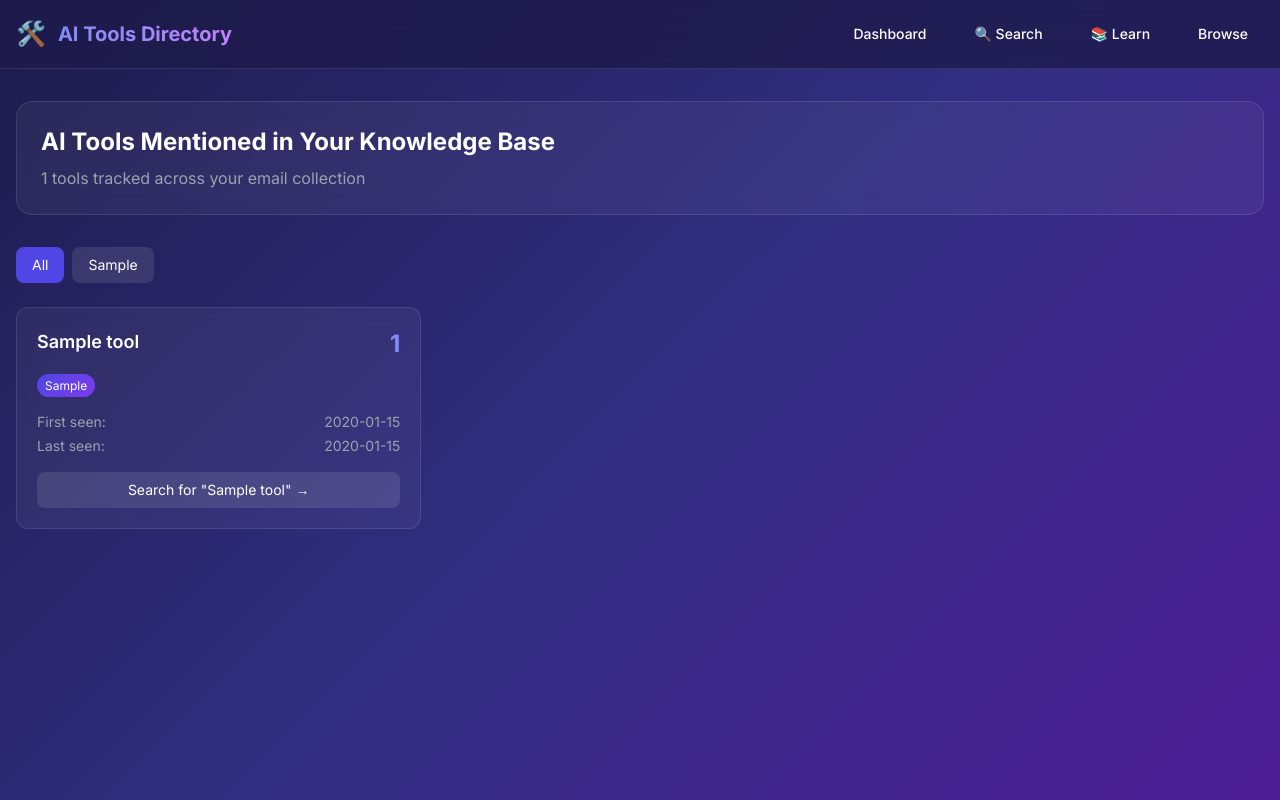
After one commit to bobfine/ai-knowledge-base, a Flask app: page /tools in a window 1280 px wide. The commit adds this page. Run offline with Flask 3, Linux system fonts and the light colour scheme; tables that the repository leaves empty hold one stand-in row (values such as "Sample post"); some libraries are stand-ins or nearby versions.

Commit message:
Add Tools directory page with filters and search

```diff
--- a/app.py
+++ b/app.py
@@ -73,6 +73,12 @@ def learn_page():
     return render_template('learn.html')
 
 
+@app.route('/tools')
+def tools_page():
+    """Tools directory page."""
+    return render_template('tools.html')
+
+
 @app.route('/browse')
 def browse():
     """Original email browser view."""
--- a/templates/dashboard.html
+++ b/templates/dashboard.html
@@ -211,7 +211,7 @@
                         </div>
                         {% endfor %}
                     </div>
-                    <a href="/api/tools"
+                    <a href="/tools"
                         class="block mt-4 text-center text-sm text-indigo-400 hover:text-indigo-300 transition">
                         View all tools →
                     </a>
@@ -296,7 +296,7 @@
         }
 
         // Generate briefing
-        document.getElementById('generate-briefing').addEventListener('click', async function() {
+        document.getElementById('generate-briefing').addEventListener('click', async function () {
             const btn = this;
             const loading = document.getElementById('briefing-loading');
             const content = document.getElementById('briefing-content');
@@ -323,7 +323,7 @@
         });
 
         // Initialize on page load
-        document.addEventListener('DOMContentLoaded', function() {
+        document.addEventListener('DOMContentLoaded', function () {
             loadTrendChart();
             loadTrendingTopics();
         });
--- /dev/null
+++ b/templates/tools.html
@@ -0,0 +1,167 @@
+<!DOCTYPE html>
+<html lang="en">
+
+<head>
+    <meta charset="UTF-8">
+    <meta name="viewport" content="width=device-width, initial-scale=1.0">
+    <title>AI Tools - AI Knowledge Base</title>
+    <script src="https://cdn.tailwindcss.com"></script>
+    <link href="https://fonts.googleapis.com/css2?family=Inter:wght@400;500;600;700&display=swap" rel="stylesheet">
+    <style>
+        body {
+            font-family: 'Inter', sans-serif;
+        }
+
+        .gradient-bg {
+            background: linear-gradient(135deg, #1e1b4b 0%, #312e81 50%, #4c1d95 100%);
+        }
+
+        .card {
+            background: rgba(255, 255, 255, 0.05);
+            backdrop-filter: blur(10px);
+            border: 1px solid rgba(255, 255, 255, 0.1);
+        }
+
+        .tool-card {
+            transition: all 0.2s;
+        }
+
+        .tool-card:hover {
+            transform: translateY(-2px);
+            border-color: rgba(99, 102, 241, 0.5);
+        }
+
+        .category-badge {
+            background: linear-gradient(135deg, #4f46e5 0%, #7c3aed 100%);
+        }
+    </style>
+</head>
+
+<body class="gradient-bg min-h-screen text-white">
+    <!-- Navigation -->
+    <nav class="sticky top-0 z-50 backdrop-blur-lg bg-indigo-950/80 border-b border-white/10">
+        <div class="max-w-7xl mx-auto px-4 py-4">
+            <div class="flex items-center justify-between">
+                <div class="flex items-center space-x-3">
+                    <span class="text-2xl">🛠️</span>
+                    <h1
+                        class="text-xl font-bold bg-gradient-to-r from-indigo-400 to-purple-400 bg-clip-text text-transparent">
+                        AI Tools Directory
+                    </h1>
+                </div>
+                <div class="flex items-center space-x-4">
+                    <a href="/" class="px-4 py-2 rounded-lg hover:bg-white/10 transition font-medium text-sm">
+                        Dashboard
+                    </a>
+                    <a href="/search" class="px-4 py-2 rounded-lg hover:bg-white/10 transition font-medium text-sm">
+                        🔍 Search
+                    </a>
+                    <a href="/learn" class="px-4 py-2 rounded-lg hover:bg-white/10 transition font-medium text-sm">
+                        📚 Learn
+                    </a>
+                    <a href="/browse" class="px-4 py-2 rounded-lg hover:bg-white/10 transition font-medium text-sm">
+                        Browse
+                    </a>
+                </div>
+            </div>
+        </div>
+    </nav>
+
+    <main class="max-w-7xl mx-auto px-4 py-8">
+        <!-- Summary -->
+        <div class="card rounded-2xl p-6 mb-8">
+            <h2 class="text-2xl font-bold mb-2">AI Tools Mentioned in Your Knowledge Base</h2>
+            <p class="text-gray-400" id="tool-summary">Loading...</p>
+        </div>
+
+        <!-- Category Filter -->
+        <div class="mb-6 flex flex-wrap gap-2" id="category-filters">
+            <button class="filter-btn px-4 py-2 rounded-lg bg-indigo-600 text-sm" data-category="all">All</button>
+        </div>
+
+        <!-- Tools Grid -->
+        <div id="tools-grid" class="grid grid-cols-1 md:grid-cols-2 lg:grid-cols-3 gap-4">
+            <!-- Tools loaded dynamically -->
+        </div>
+    </main>
+
+    <script>
+        let allTools = [];
+        let activeCategory = 'all';
+
+        async function loadTools() {
+            try {
+                const response = await fetch('/api/tools?limit=100');
+                allTools = await response.json();
+
+                document.getElementById('tool-summary').textContent =
+                    `${allTools.length} tools tracked across your email collection`;
+
+                // Build category filters
+                const categories = [...new Set(allTools.map(t => t.category))].filter(Boolean);
+                const filterContainer = document.getElementById('category-filters');
+                categories.forEach(cat => {
+                    const btn = document.createElement('button');
+                    btn.className = 'filter-btn px-4 py-2 rounded-lg bg-white/10 hover:bg-white/20 text-sm transition';
+                    btn.dataset.category = cat;
+                    btn.textContent = cat;
+                    btn.onclick = () => filterByCategory(cat);
+                    filterContainer.appendChild(btn);
+                });
+
+                renderTools(allTools);
+            } catch (error) {
+                console.error('Failed to load tools:', error);
+            }
+        }
+
+        function filterByCategory(category) {
+            activeCategory = category;
+
+            // Update button styles
+            document.querySelectorAll('.filter-btn').forEach(btn => {
+                if (btn.dataset.category === category) {
+                    btn.className = 'filter-btn px-4 py-2 rounded-lg bg-indigo-600 text-sm';
+                } else {
+                    btn.className = 'filter-btn px-4 py-2 rounded-lg bg-white/10 hover:bg-white/20 text-sm transition';
+                }
+            });
+
+            const filtered = category === 'all'
+                ? allTools
+                : allTools.filter(t => t.category === category);
+            renderTools(filtered);
+        }
+
+        function renderTools(tools) {
+            const grid = document.getElementById('tools-grid');
+            grid.innerHTML = tools.map(tool => `
+                <div class="tool-card card rounded-xl p-5">
+                    <div class="flex items-start justify-between mb-3">
+                        <h3 class="font-semibold text-lg">${tool.name}</h3>
+                        <span class="text-2xl font-bold text-indigo-400">${tool.mentions}</span>
+                    </div>
+                    <span class="category-badge text-xs px-2 py-1 rounded-full">${tool.category || 'Other'}</span>
+                    <div class="mt-4 text-sm text-gray-400">
+                        <div class="flex justify-between">
+                            <span>First seen:</span>
+                            <span>${tool.first_seen || 'N/A'}</span>
+                        </div>
+                        <div class="flex justify-between mt-1">
+                            <span>Last seen:</span>
+                            <span>${tool.last_seen || 'N/A'}</span>
+                        </div>
+                    </div>
+                    <a href="/search?q=${encodeURIComponent(tool.name)}"
+                       class="block mt-4 text-center py-2 rounded-lg bg-white/10 hover:bg-white/20 text-sm transition">
+                        Search for "${tool.name}" →
+                    </a>
+                </div>
+            `).join('');
+        }
+
+        document.addEventListener('DOMContentLoaded', loadTools);
+    </script>
+</body>
+
+</html>
```
